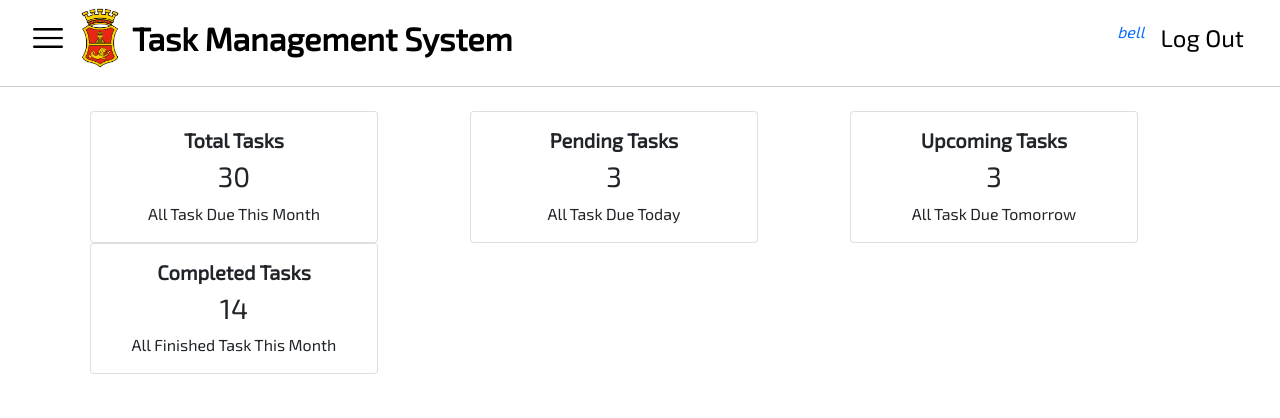
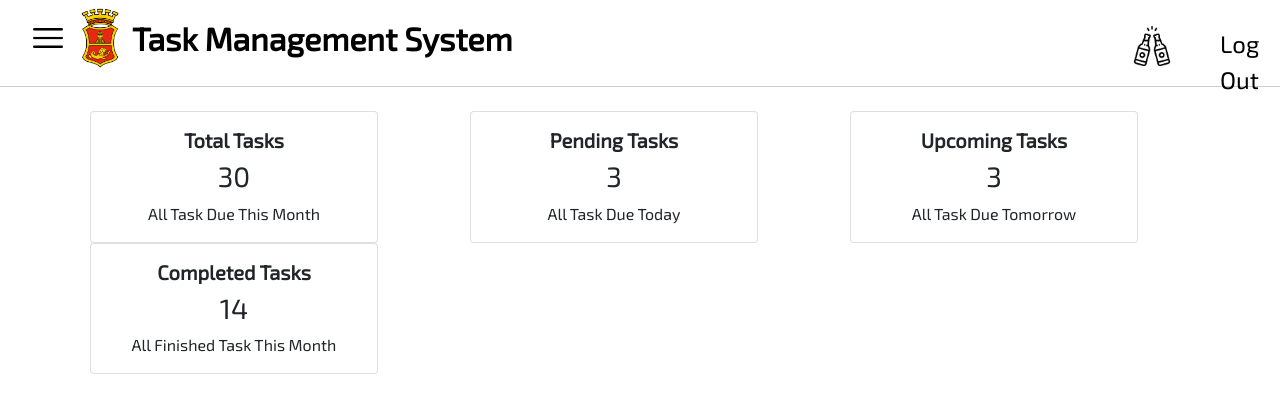
Before and after one commit to Niles-Rondez/Task-Management-and-Notification-System-for-SMG, a PHP site: page /dashboard.php in a window 1280 px wide. Shown: the top 418 px of the page. Run offline with PHP 8.4, Linux system fonts and the light colour scheme; data comes from the database, SQL or seed files in the repository; some libraries are stand-ins or nearby versions.

Commit message:
notification

```diff
--- a/dashboard.php
+++ b/dashboard.php
@@ -137,8 +137,8 @@ mysqli_close($conn);
         <ul class="navbar-nav ms-auto">
         <li class="nav-item">
                     <!-- Bell icon -->
-                    <a class="nav-link" href="#" id="bell-icon" data-bs-toggle="modal" data-bs-target="#notificationModal">
-                        <i class="bi bi-bell">bell</i>
+                    <a class="nav-link me-5" href="#" id="bell-icon" data-bs-toggle="modal" data-bs-target="#notificationModal">
+                        <img src="./images/beer.png" alt="" id='beer'>
                     </a>
                 </li>
           <li class="nav-item">
--- a/styles/style.css
+++ b/styles/style.css
@@ -805,3 +805,11 @@ html {
   background-color: #ef4135b7;
   color: white;
 }
+
+
+#beer, #bell-icon, .nav-link {
+  width: 40px;
+  height: 40px;
+  max-width: 40px;
+  max-height: 40px;
+}
```
Also changed, not shown: images/beer.png (added), images/beer.webp (added).
